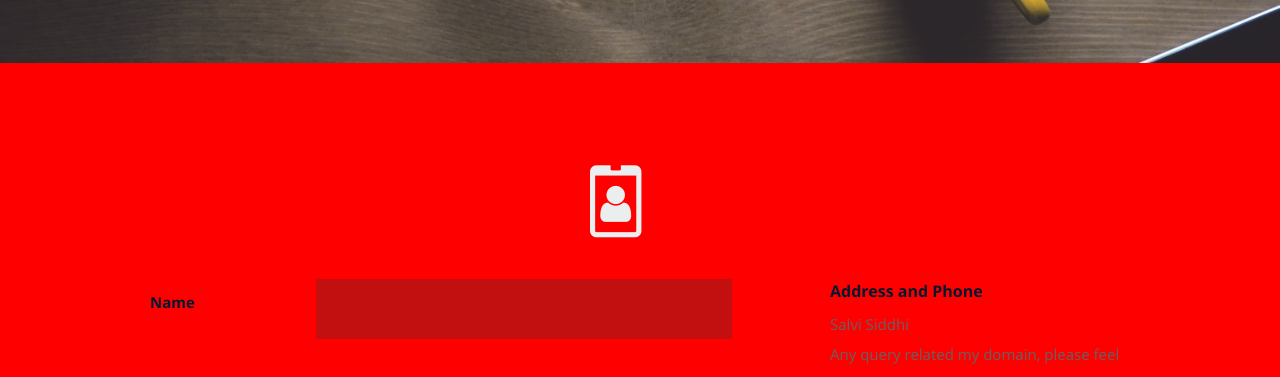
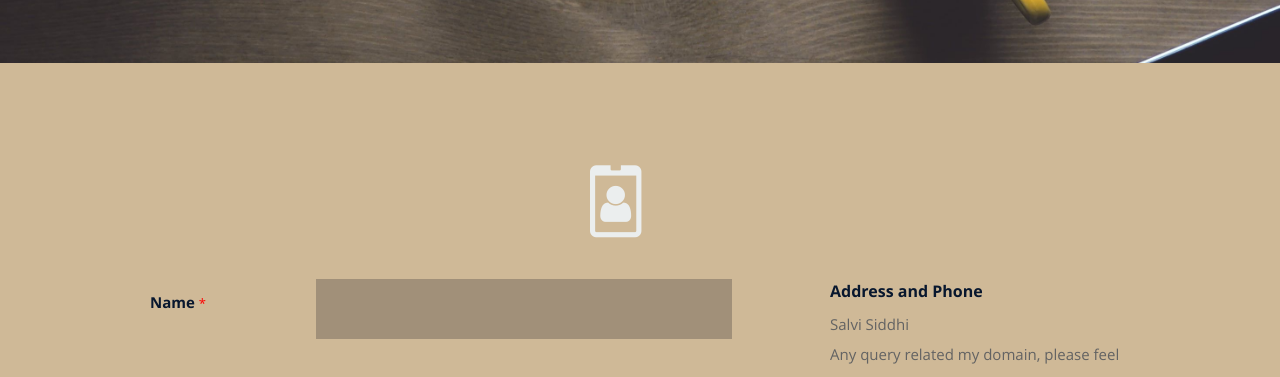
Before and after one commit to salvi-siddhi333/salvi-siddhi333.github.io, a plain HTML site: page index.html in a window 1280 px wide. Shown: the part 4419-4796 px from the top of the page. Drawn offline with nearby package versions, Linux system fonts and the light colour scheme.

Commit message:
version7

```diff
--- a/css/layout.css
+++ b/css/layout.css
@@ -706,7 +706,7 @@ call-to-action .button {
 /* ------------------------------------------------------------------ */
 
 #contact {
-   background: red;
+   background: #cfb997;
    padding-top: 96px;
    padding-bottom: 102px;
    color: #636363;
```
